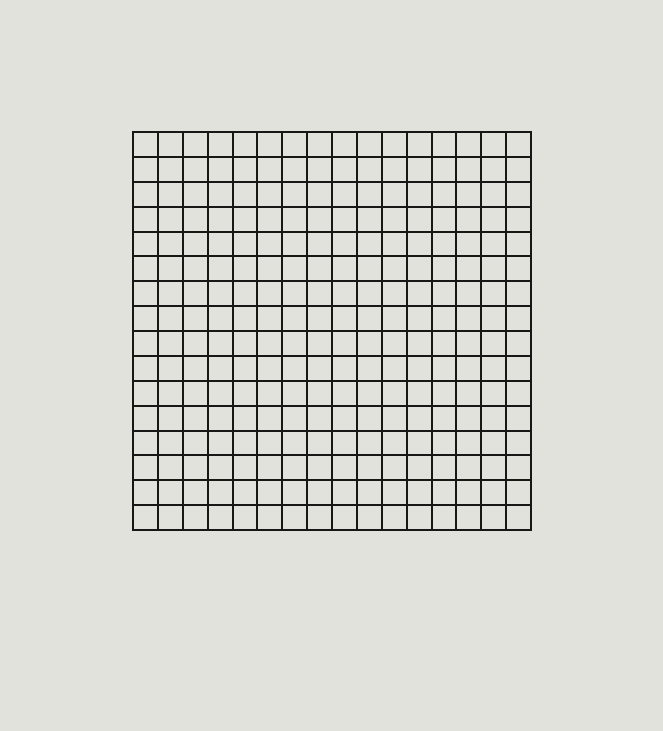
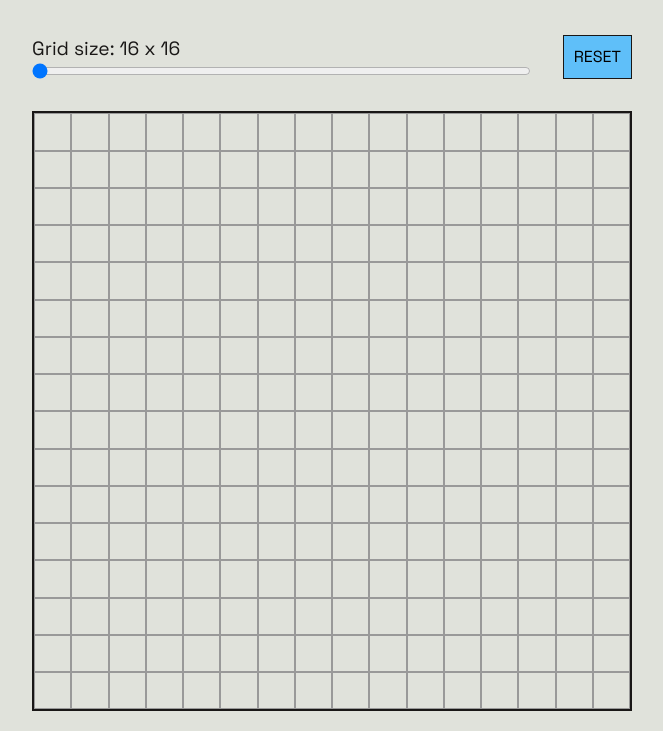
Before and after one commit to diogohrq/odin-etch-a-sketch, a plain HTML site: page index.html in a window 1280 px wide. Shown: the part 69-800 px from the top of the page, without its empty margins (308-971 px from the left). Drawn offline with Linux system fonts and the light colour scheme.

Commit message:
Create user input functionality

```diff
--- a/css/style.css
+++ b/css/style.css
@@ -51,6 +51,7 @@ h1, h2, h3, h4, h5, h6 {
 }
 
 :root {
+  --ff-main: 'Space Grotesk', sans-serif;
   --clr-neutral-1: #E0E2DB;
   --clr-strong-1: #191716;
   --clr-accent-1: #ECA400;
@@ -61,25 +62,58 @@ body {
   min-height: 100vh;
   background-color: var(--clr-neutral-1);
   color: var(--clr-strong-1);
+  font-family: var(--ff-main);
   display: flex;
+  flex-direction: column;
   justify-content: center;
   align-items: center;
 }
 
-.grid-container {
+.container {
   width: calc(100% - 3.75rem);
-  max-width: 400px;
-  margin-inline: auto;
+  max-width: 600px;
+}
+
+.header-title {
+  text-align: center;
+  margin-bottom: 3rem;
+}
+
+.header-form {
+  margin-bottom: 2rem;
+  display: flex;
+  justify-content: space-between;
+  gap: 2rem;
+}
+
+.header-form-container {
+  flex: 1;
+  display: flex;
+  flex-direction: column;
+}
+
+.header-form label {
+  font-size: 1.2rem;
+}
+
+.header-form button {
+  background-color: var(--clr-accent-2);
+  border: 1px solid var(--clr-strong-1);
+  padding-inline: 10px;
+  text-transform: uppercase;
+  cursor: pointer;
+}
+
+.grid-wrapper {
   display: flex;
   flex-wrap: wrap;
-  border: .0625rem solid var(--clr-strong-1);
+  border: 2px solid var(--clr-strong-1);
   pointer-events: none;
 }
 
 .grid-element {
-  width: calc(100% / 16);
   aspect-ratio: 1/1;
-  border: .0625rem solid var(--clr-strong-1);
+  border: .0625rem solid #999;
   cursor: pointer;
   pointer-events: auto;
 }
--- a/index.html
+++ b/index.html
@@ -5,9 +5,23 @@
   <meta name="viewport" content="width=device-width, initial-scale=1.0">
   <script src="./js/script.js" defer></script>
   <link rel="stylesheet" href="./css/style.css">
+  <link rel="preconnect" href="https://fonts.googleapis.com">
+  <link rel="preconnect" href="https://fonts.gstatic.com" crossorigin>
+  <link href="https://fonts.googleapis.com/css2?family=Space+Grotesk:wght@300..700&display=swap" rel="stylesheet">
   <title>Odin | Etch-A-Sketch</title>
 </head>
 <body>
-  <section class="grid-container"></section>
+  <section class="header container">
+    <h1 class="header-title">Etch-A-Sketch</h1>
+
+    <div class="header-form">
+      <div class="header-form-container">
+        <label for="grid-size">Grid size: 16 x 16</label>
+        <input type="range" step="2" min="16" max="60" value="16" data-value="16" id="grid-size" class="header-slider">
+      </div>
+      <button class="header-button">reset</button>
+    </div>
+  </section>
+  <section class="grid-wrapper container"></section>
 </body>
 </html>
--- a/js/script.js
+++ b/js/script.js
@@ -1,9 +1,21 @@
-const gridContainer = document.querySelector(".grid-container");
-gridContainer.addEventListener('mouseover', (e) => changeGridElementColor(e.target))
+const headerLabel = document.querySelector('.header-form label');
+const headerSlider = document.querySelector(".header-slider");
+const headerButton = document.querySelector('.header-button');
+const gridContainer = document.querySelector(".grid-wrapper");
+
+gridContainer.addEventListener('mouseover', e => changeGridElementColor(e.target))
+headerSlider.addEventListener('input', e => updateSliderLabel(e.target.value))
+headerButton.addEventListener('click', () => resetGrid(headerSlider.value))
+
+const updateSliderLabel = (value) => {
+  headerLabel.textContent = `Grid size: ${value} x ${value}`;
+}
 
 const createGrid = (size) => {
   for (let i = 0; i < size * size; i++) {
-    gridContainer.appendChild(createGridElement());
+    const gridElement = createGridElement();
+    gridElement.style = `width: calc(100% / ${size})`;
+    gridContainer.appendChild(gridElement);
   }
 }
 
@@ -14,8 +26,18 @@ const createGridElement = () => {
   return gridElement;
 }
 
+const resetGrid = (size) => {
+  cleanGrid();
+  createGrid(size);
+}
+
+const cleanGrid = () => {
+  gridContainer.innerHTML = '';
+}
+
+
 const changeGridElementColor = (element) => {
   element.classList.add('hovered')
 }
 
-createGrid(16);
+createGrid(headerSlider.value);
```
